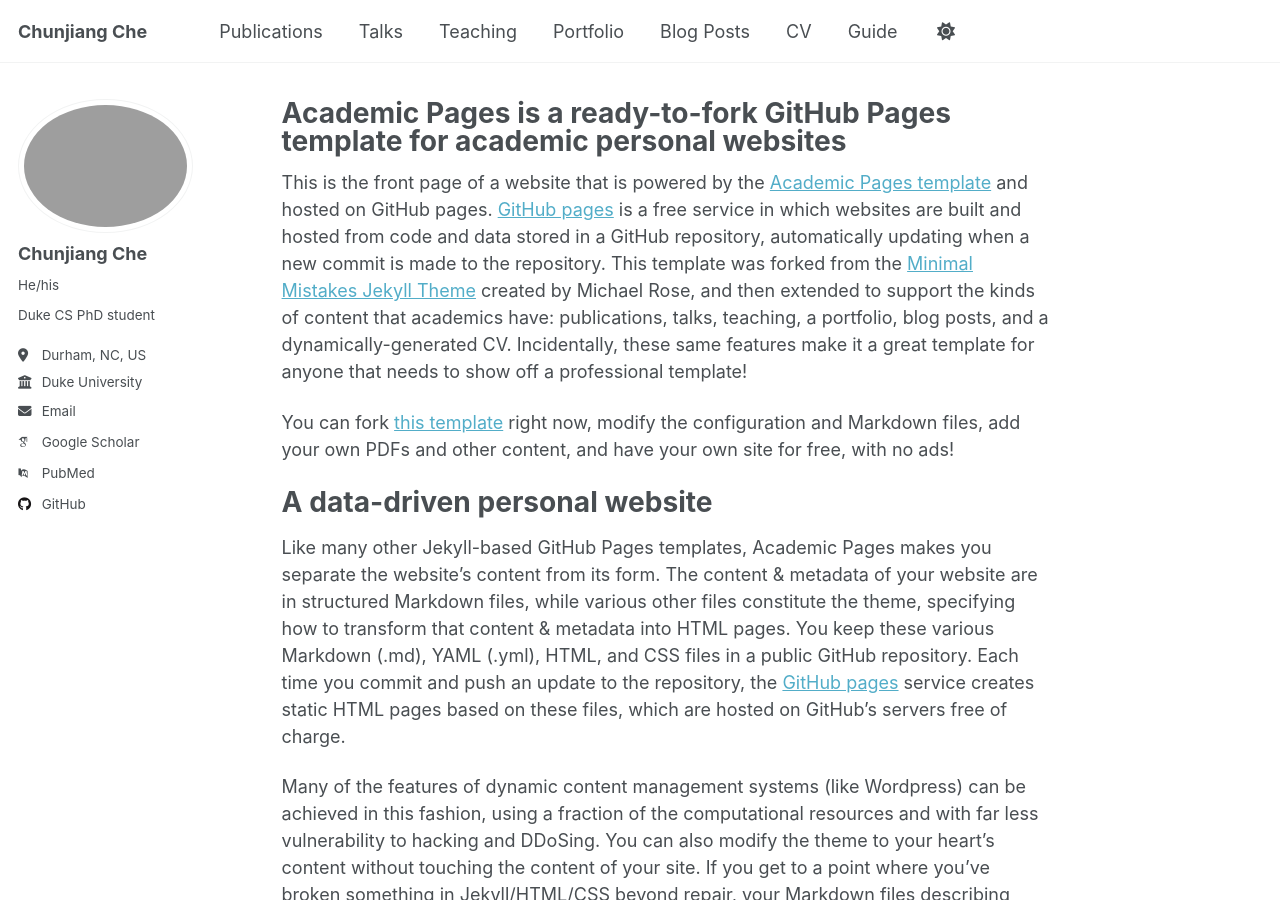
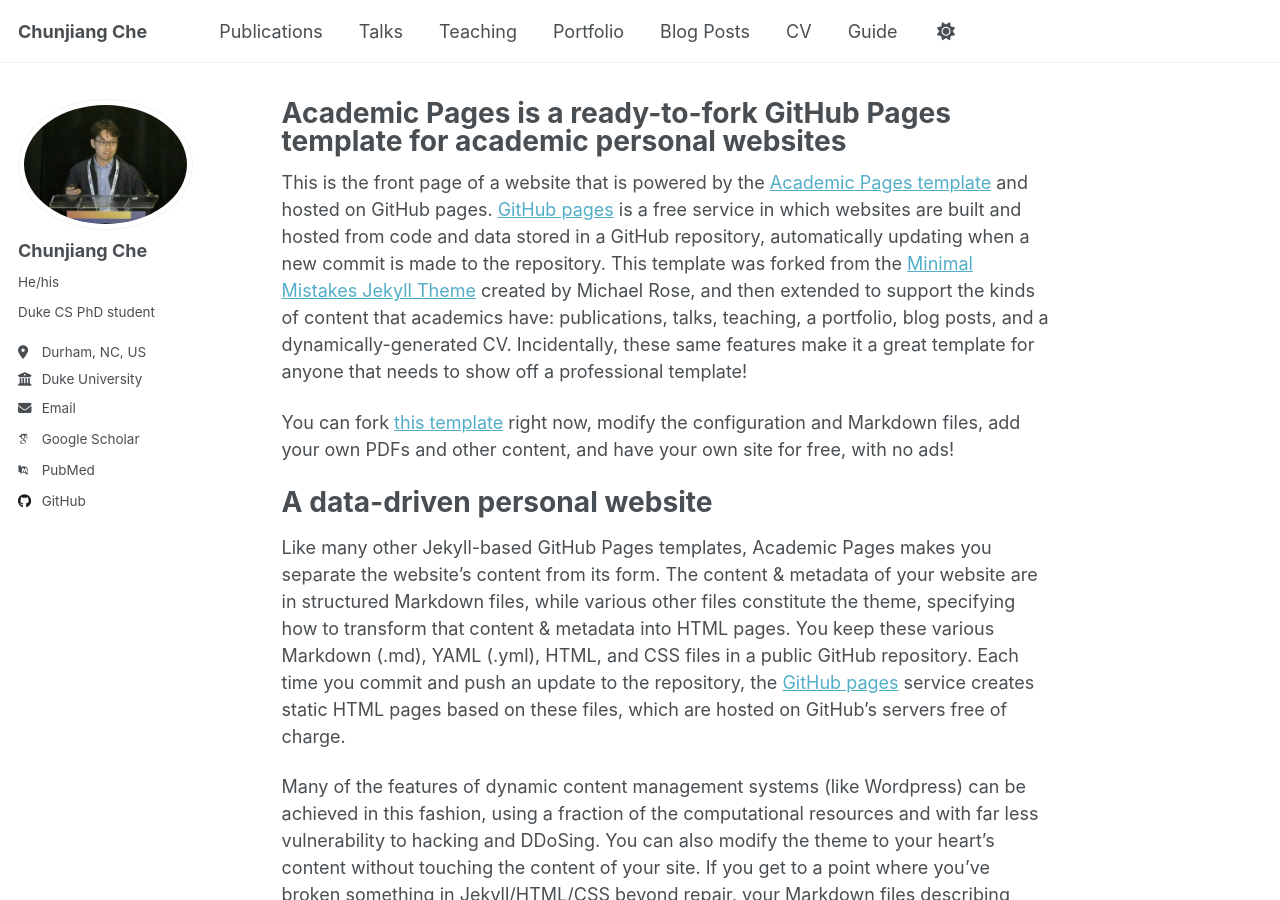
Before and after one commit to ChunjiangChe/ChunjiangChe.github.io, a Jekyll site: the page built from _pages/about.md, in a window 1280 px wide and 900 px high. Built offline with Jekyll 4.4.1, drawn with Linux system fonts in a browser that asks for light colours; some web fonts are replaced; a script that is not in the unit is left out.

Commit message:
Update _config.yml

```diff
--- a/_config.yml
+++ b/_config.yml
@@ -22,7 +22,7 @@
 #               Additional customization can be done by editing /_includes/author-profile.html
 author:
   # Biographic information
-  avatar           : "profile2.png"
+  avatar           : "profile2.jpg"
   name             : "Chunjiang Che"
   pronouns         : "He/his" # example: "she/her"
   bio              : "Duke CS PhD student"
```
